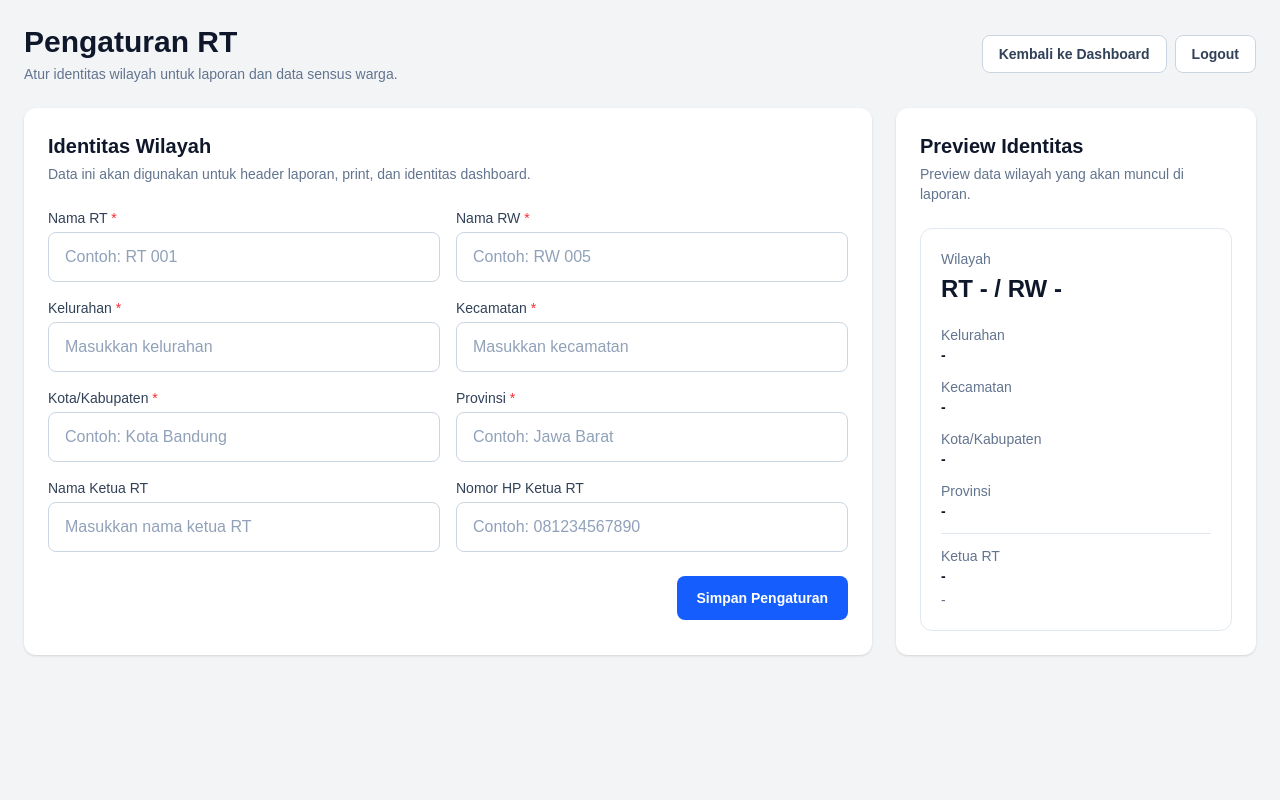
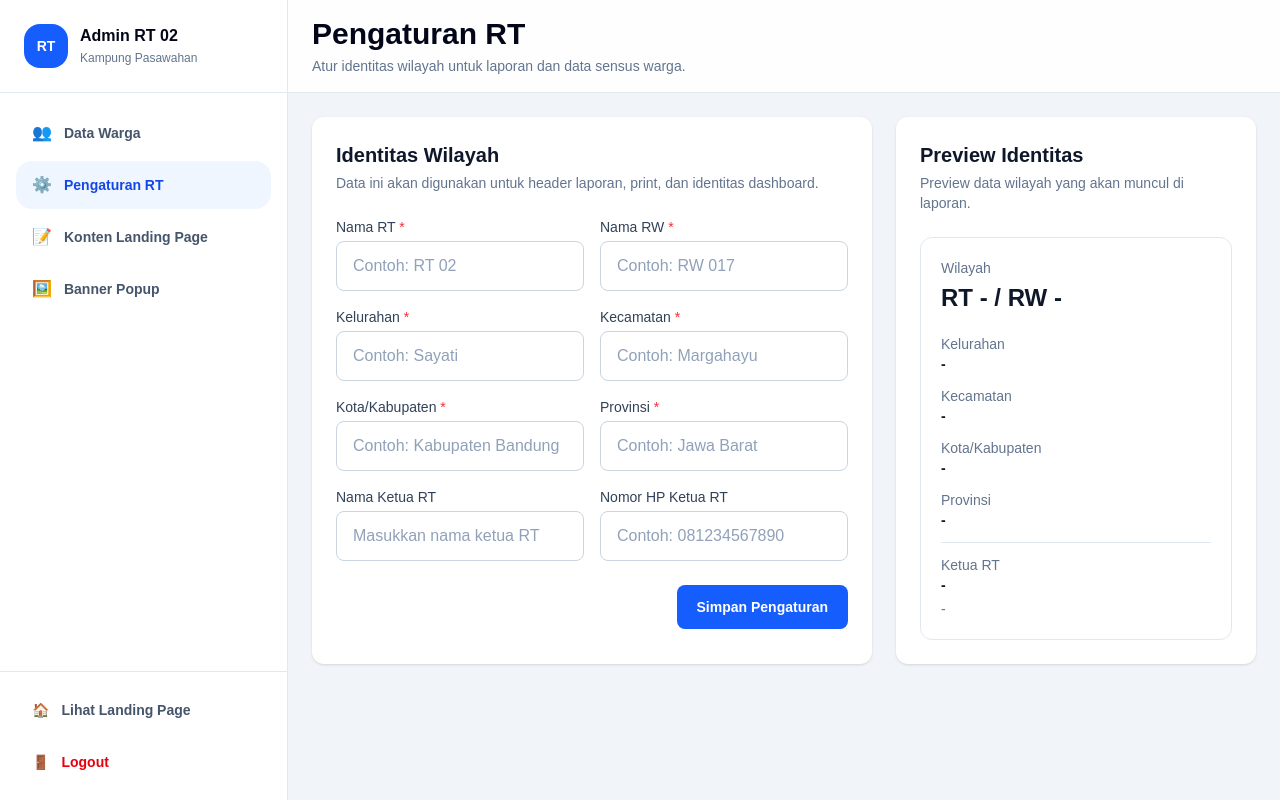
Before and after one commit to akbarastro/sensus, a Next.js app: page /pengaturan in a window 1280 px wide. Built offline with nearby package versions, Linux system fonts and the light colour scheme; no server answers; the database is empty.

Commit message:
add admin sidebar to sensus page

```diff
--- a/app/pengaturan/page.tsx
+++ b/app/pengaturan/page.tsx
@@ -1,7 +1,7 @@
 "use client";
 
-import Link from "next/link";
 import { useEffect, useState } from "react";
+import AdminShell from "@/components/admin/AdminShell";
 
 type PengaturanRt = {
   id: number;
@@ -94,22 +94,6 @@ export default function PengaturanPage() {
     }));
   };
 
-  const handleLogout = async () => {
-    const confirmLogout = confirm("Yakin ingin logout?");
-
-    if (!confirmLogout) return;
-
-    try {
-      await fetch("/api/auth/logout", {
-        method: "POST",
-      });
-
-      window.location.href = "/login";
-    } catch {
-      alert("Gagal logout");
-    }
-  };
-
   const handleSubmit = async (e: React.FormEvent) => {
     e.preventDefault();
 
@@ -154,47 +138,21 @@ export default function PengaturanPage() {
   };
 
   return (
-    <main className="min-h-screen bg-gray-100 p-6 text-slate-900">
-      <div className="mx-auto max-w-7xl">
-        <div className="mb-6 flex flex-col gap-3 sm:flex-row sm:items-center sm:justify-between">
-          <div>
-            <h1 className="text-3xl font-bold">Pengaturan RT</h1>
-            <p className="mt-1 text-sm text-slate-500">
-              Atur identitas wilayah untuk laporan dan data sensus warga.
-            </p>
-          </div>
-
-          <div className="flex flex-wrap gap-2">
-            <Link
-              href="/sensus"
-              className="rounded-lg border border-slate-300 bg-white px-4 py-2 text-sm font-semibold text-slate-700 hover:bg-slate-100"
+    <AdminShell
+      title="Pengaturan RT"
+      description="Atur identitas wilayah untuk laporan dan data sensus warga."
     >
-              Kembali ke Dashboard
-            </Link>
-
-            <button
-              onClick={handleLogout}
-              className="rounded-lg border border-slate-300 bg-white px-4 py-2 text-sm font-semibold text-slate-700 hover:bg-slate-100"
-            >
-              Logout
-            </button>
-          </div>
-        </div>
-
       {isLoading ? (
         <div className="rounded-xl bg-white p-8 text-center text-slate-500 shadow">
           Memuat pengaturan RT...
         </div>
       ) : (
         <div className="grid gap-6 lg:grid-cols-[1fr_360px]">
-            <form
-              onSubmit={handleSubmit}
-              className="rounded-xl bg-white p-6 shadow"
-            >
+          <form onSubmit={handleSubmit} className="rounded-xl bg-white p-6 shadow">
             <h2 className="text-xl font-semibold">Identitas Wilayah</h2>
             <p className="mt-1 text-sm text-slate-500">
-                Data ini akan digunakan untuk header laporan, print, dan
-                identitas dashboard.
+              Data ini akan digunakan untuk header laporan, print, dan identitas
+              dashboard.
             </p>
 
             <div className="mt-6 grid gap-4 md:grid-cols-2">
@@ -206,7 +164,7 @@ export default function PengaturanPage() {
                   name="namaRT"
                   value={form.namaRT}
                   onChange={handleChange}
-                    placeholder="Contoh: RT 001"
+                  placeholder="Contoh: RT 02"
                   className="w-full rounded-lg border border-slate-300 px-4 py-3 text-slate-900 placeholder:text-slate-400 outline-none focus:border-blue-500"
                 />
               </div>
@@ -219,7 +177,7 @@ export default function PengaturanPage() {
                   name="namaRW"
                   value={form.namaRW}
                   onChange={handleChange}
-                    placeholder="Contoh: RW 005"
+                  placeholder="Contoh: RW 017"
                   className="w-full rounded-lg border border-slate-300 px-4 py-3 text-slate-900 placeholder:text-slate-400 outline-none focus:border-blue-500"
                 />
               </div>
@@ -232,7 +190,7 @@ export default function PengaturanPage() {
                   name="kelurahan"
                   value={form.kelurahan}
                   onChange={handleChange}
-                    placeholder="Masukkan kelurahan"
+                  placeholder="Contoh: Sayati"
                   className="w-full rounded-lg border border-slate-300 px-4 py-3 text-slate-900 placeholder:text-slate-400 outline-none focus:border-blue-500"
                 />
               </div>
@@ -245,7 +203,7 @@ export default function PengaturanPage() {
                   name="kecamatan"
                   value={form.kecamatan}
                   onChange={handleChange}
-                    placeholder="Masukkan kecamatan"
+                  placeholder="Contoh: Margahayu"
                   className="w-full rounded-lg border border-slate-300 px-4 py-3 text-slate-900 placeholder:text-slate-400 outline-none focus:border-blue-500"
                 />
               </div>
@@ -258,7 +216,7 @@ export default function PengaturanPage() {
                   name="kota"
                   value={form.kota}
                   onChange={handleChange}
-                    placeholder="Contoh: Kota Bandung"
+                  placeholder="Contoh: Kabupaten Bandung"
                   className="w-full rounded-lg border border-slate-300 px-4 py-3 text-slate-900 placeholder:text-slate-400 outline-none focus:border-blue-500"
                 />
               </div>
@@ -369,7 +327,6 @@ export default function PengaturanPage() {
           </aside>
         </div>
       )}
-      </div>
-    </main>
+    </AdminShell>
   );
 }
--- /dev/null
+++ b/components/admin/AdminShell.tsx
@@ -0,0 +1,169 @@
+"use client";
+
+import Link from "next/link";
+import { usePathname } from "next/navigation";
+
+type AdminShellProps = {
+  title: string;
+  description?: string;
+  children: React.ReactNode;
+  rightContent?: React.ReactNode;
+};
+
+const menuItems = [
+  {
+    label: "Data Warga",
+    href: "/sensus",
+    icon: "👥",
+  },
+  {
+    label: "Pengaturan RT",
+    href: "/pengaturan",
+    icon: "⚙️",
+  },
+  {
+    label: "Konten Landing Page",
+    href: "/admin/landing",
+    icon: "📝",
+  },
+  {
+    label: "Banner Popup",
+    href: "/admin/banner",
+    icon: "🖼️",
+  },
+];
+
+export default function AdminShell({
+  title,
+  description,
+  children,
+  rightContent,
+}: AdminShellProps) {
+  const pathname = usePathname();
+
+  const handleLogout = async () => {
+    const confirmLogout = confirm("Yakin ingin logout?");
+
+    if (!confirmLogout) return;
+
+    try {
+      await fetch("/api/auth/logout", {
+        method: "POST",
+      });
+
+      window.location.href = "/login";
+    } catch {
+      alert("Gagal logout");
+    }
+  };
+
+  return (
+    <div className="min-h-screen bg-slate-100 text-slate-900">
+      <aside className="fixed inset-y-0 left-0 z-40 hidden w-72 border-r border-slate-200 bg-white lg:block">
+        <div className="flex h-full flex-col">
+          <div className="border-b border-slate-200 p-6">
+            <Link href="/sensus" className="flex items-center gap-3">
+              <div className="flex h-11 w-11 items-center justify-center rounded-2xl bg-blue-600 text-sm font-bold text-white">
+                RT
+              </div>
+
+              <div>
+                <p className="font-bold leading-tight text-slate-950">
+                  Admin RT 02
+                </p>
+                <p className="mt-1 text-xs text-slate-500">
+                  Kampung Pasawahan
+                </p>
+              </div>
+            </Link>
+          </div>
+
+          <nav className="flex-1 space-y-1 p-4">
+            {menuItems.map((item) => {
+              const isActive =
+                pathname === item.href || pathname.startsWith(`${item.href}/`);
+
+              return (
+                <Link
+                  key={item.href}
+                  href={item.href}
+                  className={`flex items-center gap-3 rounded-2xl px-4 py-3 text-sm font-semibold transition ${
+                    isActive
+                      ? "bg-blue-50 text-blue-700"
+                      : "text-slate-600 hover:bg-slate-100 hover:text-slate-950"
+                  }`}
+                >
+                  <span className="text-base">{item.icon}</span>
+                  <span>{item.label}</span>
+                </Link>
+              );
+            })}
+          </nav>
+
+          <div className="border-t border-slate-200 p-4">
+            <Link
+              href="/"
+              className="mb-2 flex items-center gap-3 rounded-2xl px-4 py-3 text-sm font-semibold text-slate-600 hover:bg-slate-100 hover:text-slate-950"
+            >
+              <span>🏠</span>
+              <span>Lihat Landing Page</span>
+            </Link>
+
+            <button
+              onClick={handleLogout}
+              className="flex w-full items-center gap-3 rounded-2xl px-4 py-3 text-left text-sm font-semibold text-red-600 hover:bg-red-50"
+            >
+              <span>🚪</span>
+              <span>Logout</span>
+            </button>
+          </div>
+        </div>
+      </aside>
+
+      <div className="lg:pl-72">
+        <header className="sticky top-0 z-30 border-b border-slate-200 bg-white/90 backdrop-blur">
+          <div className="flex flex-col gap-4 px-6 py-4 sm:flex-row sm:items-center sm:justify-between">
+            <div>
+              <h1 className="text-2xl font-bold text-slate-950 sm:text-3xl">
+                {title}
+              </h1>
+
+              {description ? (
+                <p className="mt-1 text-sm text-slate-500">{description}</p>
+              ) : null}
+            </div>
+
+            <div className="flex flex-wrap items-center gap-2">
+              {rightContent}
+
+              <div className="flex gap-2 lg:hidden">
+                <Link
+                  href="/sensus"
+                  className="rounded-xl border border-slate-300 bg-white px-3 py-2 text-xs font-semibold text-slate-700"
+                >
+                  Warga
+                </Link>
+
+                <Link
+                  href="/pengaturan"
+                  className="rounded-xl border border-slate-300 bg-white px-3 py-2 text-xs font-semibold text-slate-700"
+                >
+                  Setting
+                </Link>
+
+                <button
+                  onClick={handleLogout}
+                  className="rounded-xl border border-red-200 bg-white px-3 py-2 text-xs font-semibold text-red-600"
+                >
+                  Logout
+                </button>
+              </div>
+            </div>
+          </div>
+        </header>
+
+        <main className="p-6">{children}</main>
+      </div>
+    </div>
+  );
+}
--- a/proxy.ts
+++ b/proxy.ts
@@ -1,8 +1,8 @@
 import { NextRequest, NextResponse } from "next/server";
 import { COOKIE_NAME, verifySessionToken } from "@/lib/auth";
 
-const protectedPageRoutes = ["/sensus", "/pengaturan"];
-const protectedApiRoutes = ["/api/warga", "/api/pengaturan"];
+const protectedPageRoutes = ["/sensus", "/pengaturan", "/admin"];
+const protectedApiRoutes = ["/api/warga", "/api/pengaturan", "/api/admin"];
 
 function isProtectedPath(pathname: string) {
   return (
@@ -59,7 +59,9 @@ export const config = {
   matcher: [
     "/sensus/:path*",
     "/pengaturan/:path*",
+    "/admin/:path*",
     "/api/warga/:path*",
     "/api/pengaturan/:path*",
+    "/api/admin/:path*",
   ],
 };
```
Lines whose indentation alone changed are shown as unchanged.
